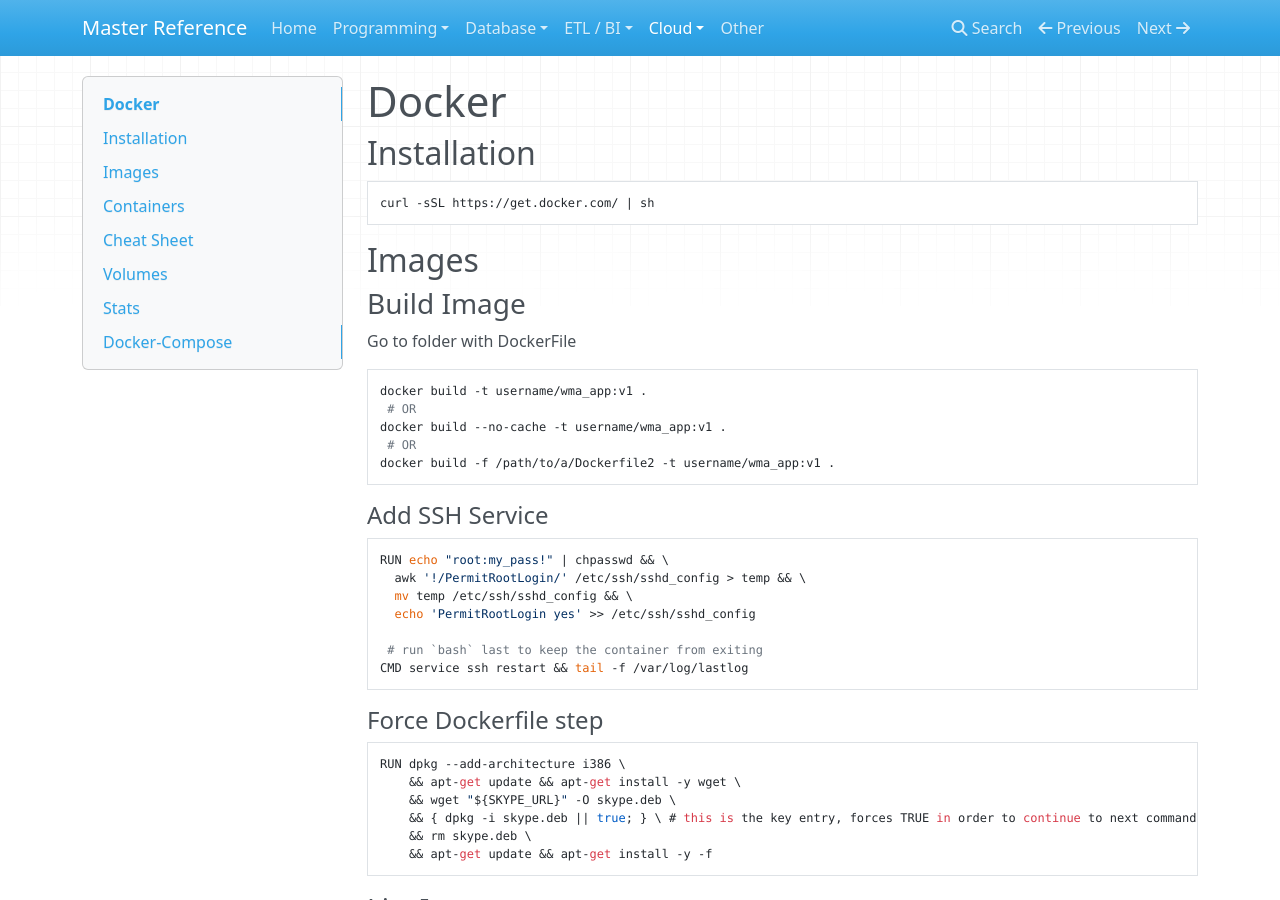
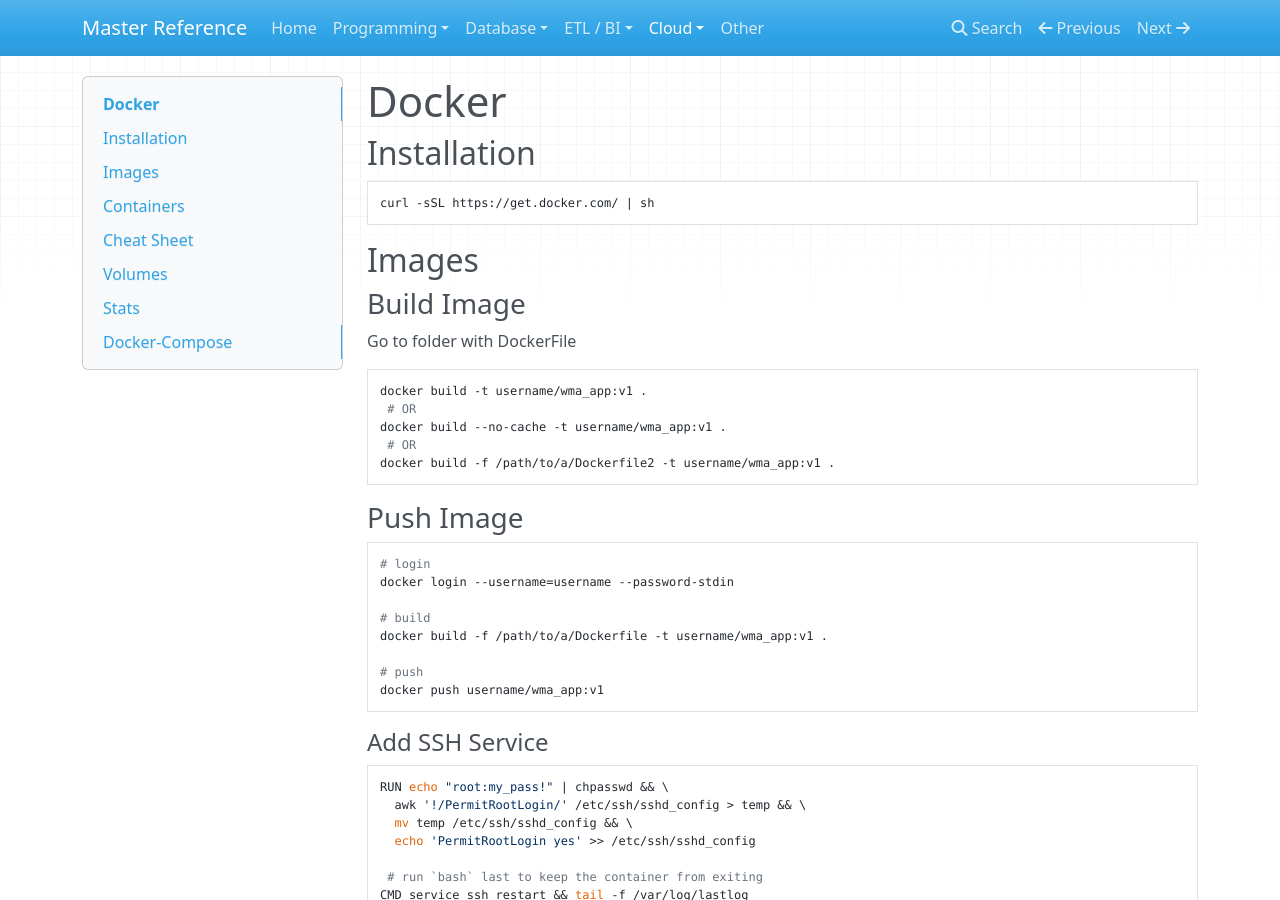
Before and after one commit to flarco/ref-docs, an MkDocs documentation site: the page built from docs/cloud/docker.md, in a window 1280 px wide and 900 px high. Built offline with MkDocs 1.6.1, drawn with Linux system fonts in a browser that asks for light colours; nearby versions of some CDN libraries; old or Windows-style settings are respelled for this version of MkDocs.

Commit message:
Update docker.md

````diff
--- a/docs/cloud/docker.md
+++ b/docs/cloud/docker.md
@@ -15,6 +15,18 @@
 docker build --no-cache -t username/wma_app:v1 .
  # OR
 docker build -f /path/to/a/Dockerfile2 -t username/wma_app:v1 .
+```
+
+### Push Image
+```
+# login
+docker login --username=username --password-stdin
+
+# build
+docker build -f /path/to/a/Dockerfile -t username/wma_app:v1 .
+
+# push
+docker push username/wma_app:v1
 ```
 
 #### Add SSH Service
````
